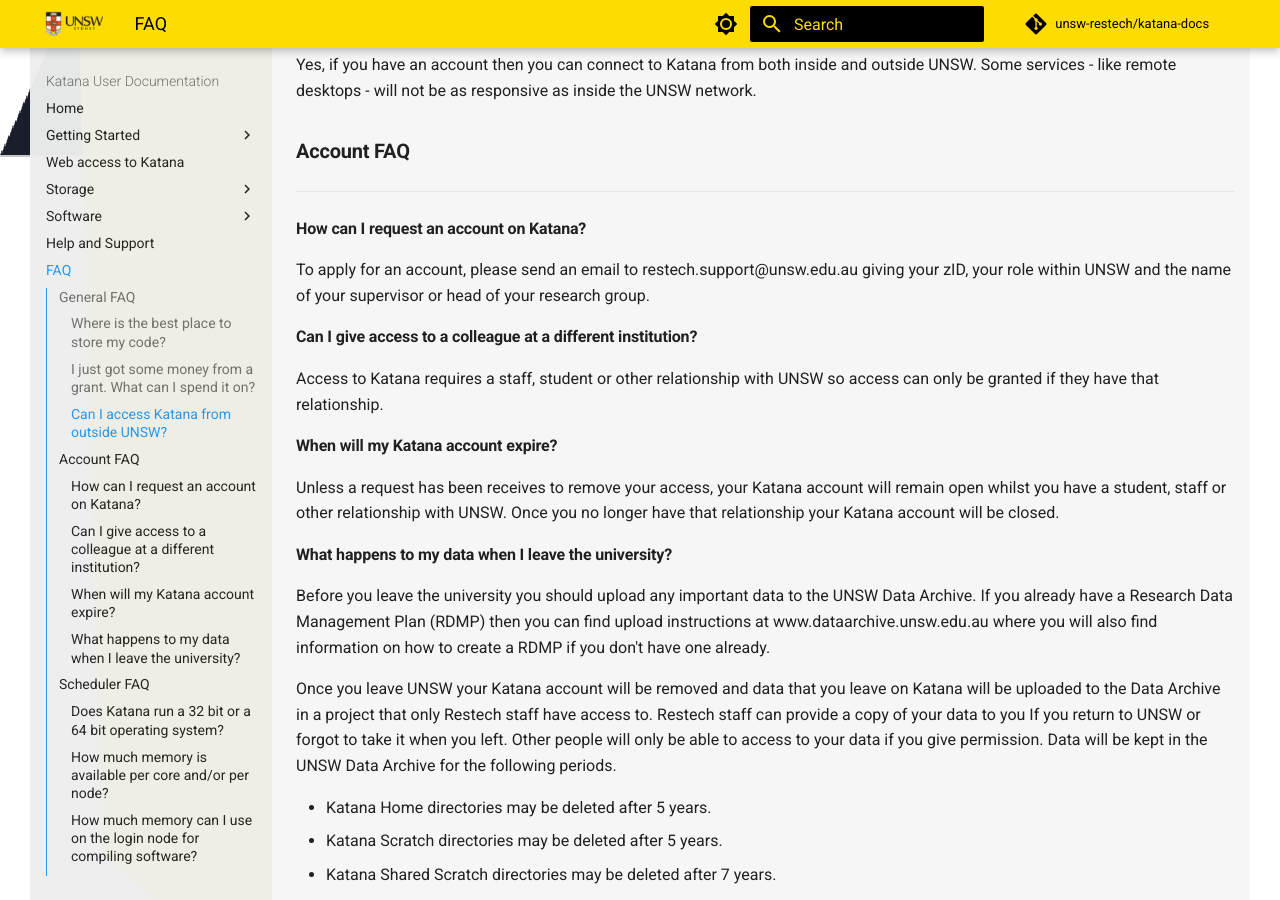
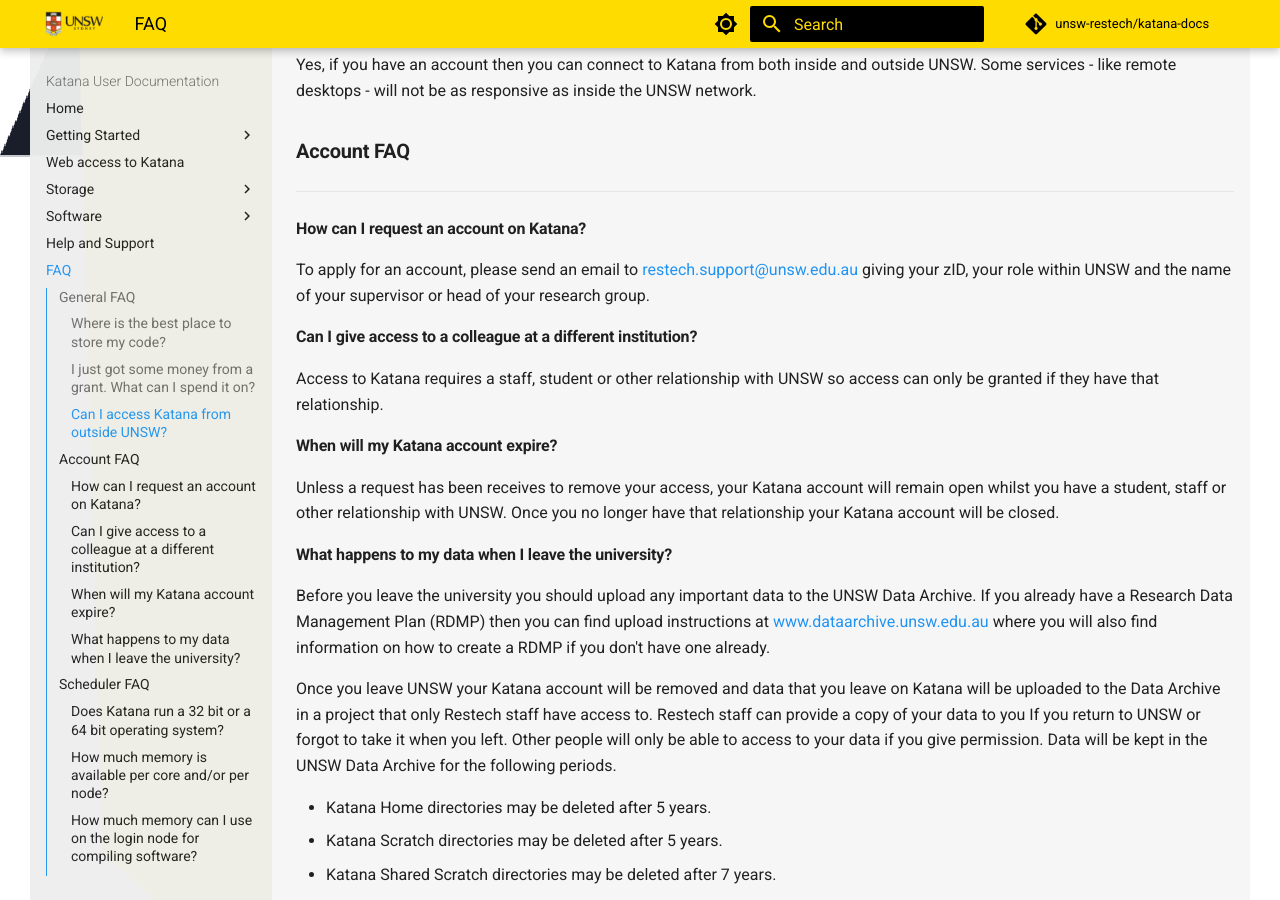
Before and after one commit to unsw-restech/unsw-restech.github.io, an MkDocs documentation site: the page built from docs/help_support/faq.md, in a window 1280 px wide and 900 px high, scrolled down 458 px. Built offline with MkDocs 1.6.1 and Material for MkDocs 9.7.7, drawn with Linux system fonts in a browser that asks for light colours; comment, search, counter and statistics services are not loaded; some of the changed lines change nothing that is shown.

Commit message:
Update faq.md
Fixing links.

```diff
--- a/docs/help_support/faq.md
+++ b/docs/help_support/faq.md
@@ -18,7 +18,8 @@
 
 ---
 #### How can I request an account on Katana?
-To apply for an account, please send an email to restech.support@unsw.edu.au giving your zID, your role within UNSW and the name of your supervisor or head of your research group.
+To apply for an account, please send an email to [restech.support@unsw.edu.au](mailto:restech.support@unsw.edu.au) giving your zID, your role within UNSW and the name
+of your supervisor or head of your research group.
 
 #### Can I give access to a colleague at a different institution?
 Access to Katana requires a staff, student or other relationship with UNSW so access can only be granted if they have that relationship.
@@ -32,7 +33,7 @@
 #### What happens to my data when I leave the university?
 
 Before you leave the university you should upload any important data to the UNSW Data Archive. If you already have a Research Data Management Plan (RDMP)
-then you can find upload instructions at www.dataarchive.unsw.edu.au where you will also find information on how to create a RDMP if you don't have one already.
+then you can find upload instructions at [www.dataarchive.unsw.edu.au](https://www.dataarchive.unsw.edu.au) where you will also find information on how to create a RDMP if you don't have one already.
 
 Once you leave UNSW your Katana account will be removed and data that you leave on Katana will be uploaded to the Data Archive in a
 project that only Restech staff have access to. Restech staff can provide a copy of your data to you If you return to UNSW or forgot
```
